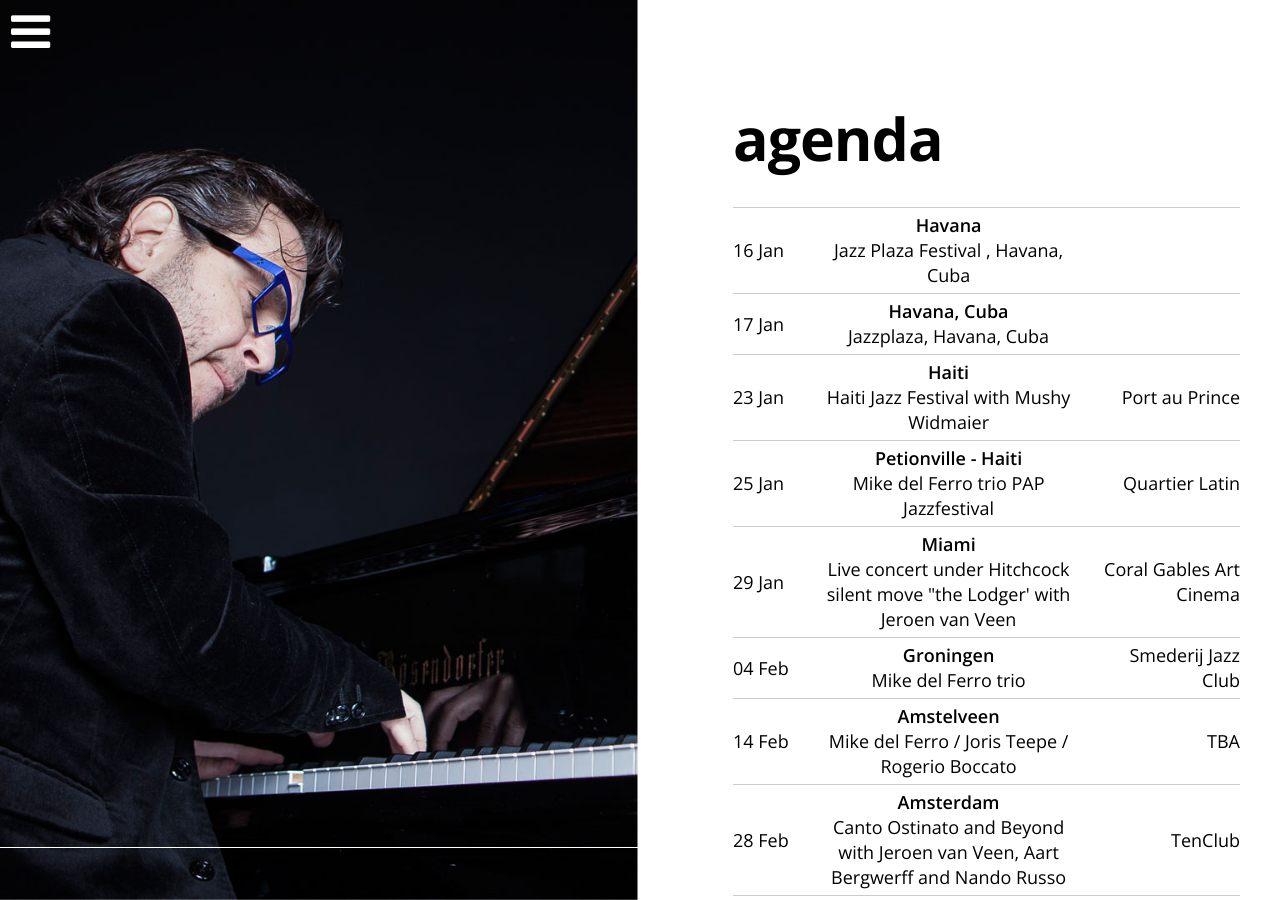
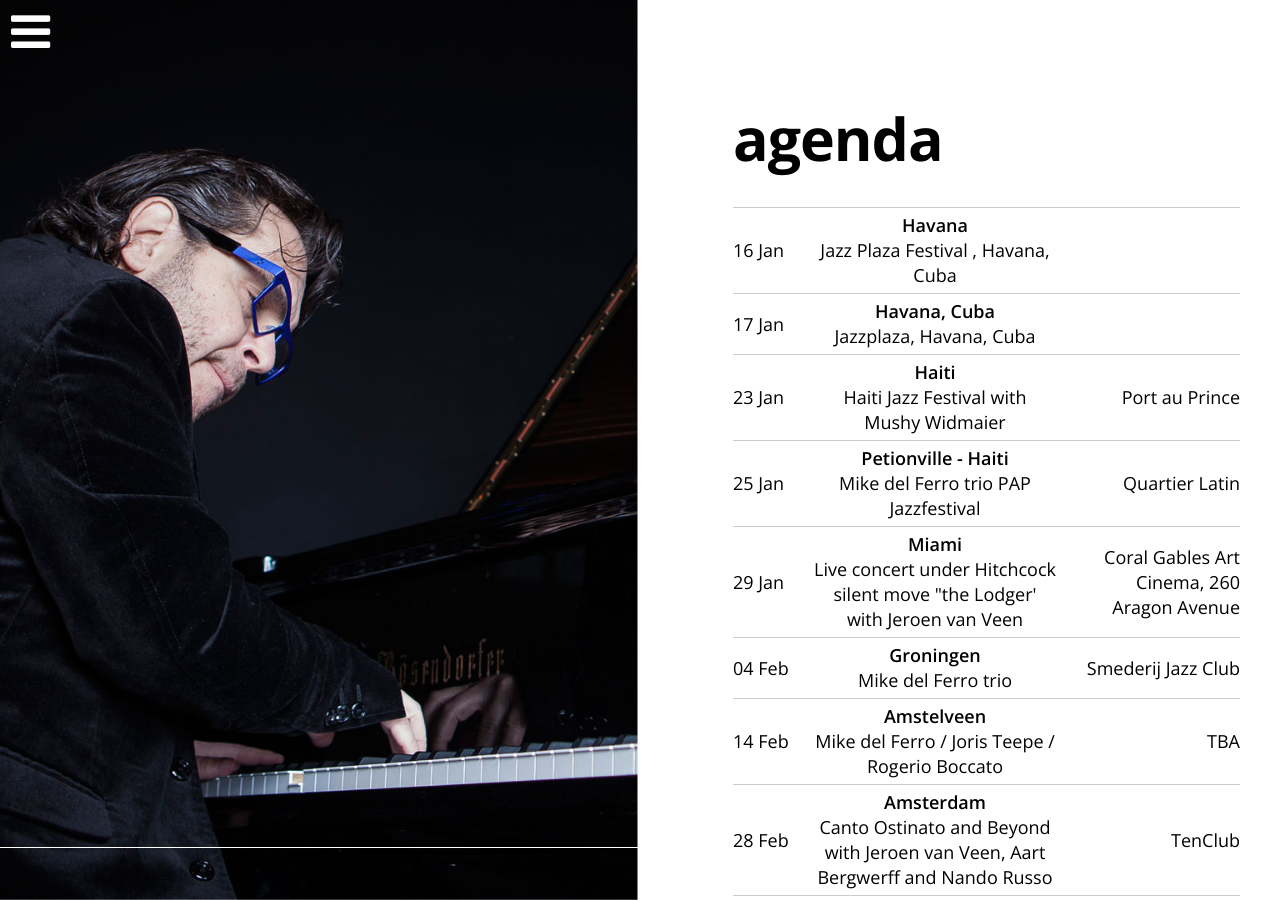
Before and after one commit to mikedelferro/website, a Jekyll site: the page built from agenda.html, in a window 1280 px wide and 900 px high. Built offline with Jekyll 4.4.1, drawn with Linux system fonts in a browser that asks for light colours; nearby versions of some CDN libraries.

Commit message:
Updated '_data/gigs.yml' via CloudCannon

```diff
--- a/_data/gigs.yml
+++ b/_data/gigs.yml
@@ -56,7 +56,7 @@ items:
       https://www.facebook.com/pages/Teatro-Accademico-Di-Castelfranco/118045221586455
   - title: Live concert under Hitchcock silent move "the Lodger' with Jeroen van Veen
     date: 2020-01-29 19:00:00
-    location: Coral Gables Art Cinema
+    location: 'Coral Gables Art Cinema, 260 Aragon Avenue'
     venue: Miami
     url: 'http://www.dranoff2piano.org/events.html'
   - title: Mike del Ferro trio
```
